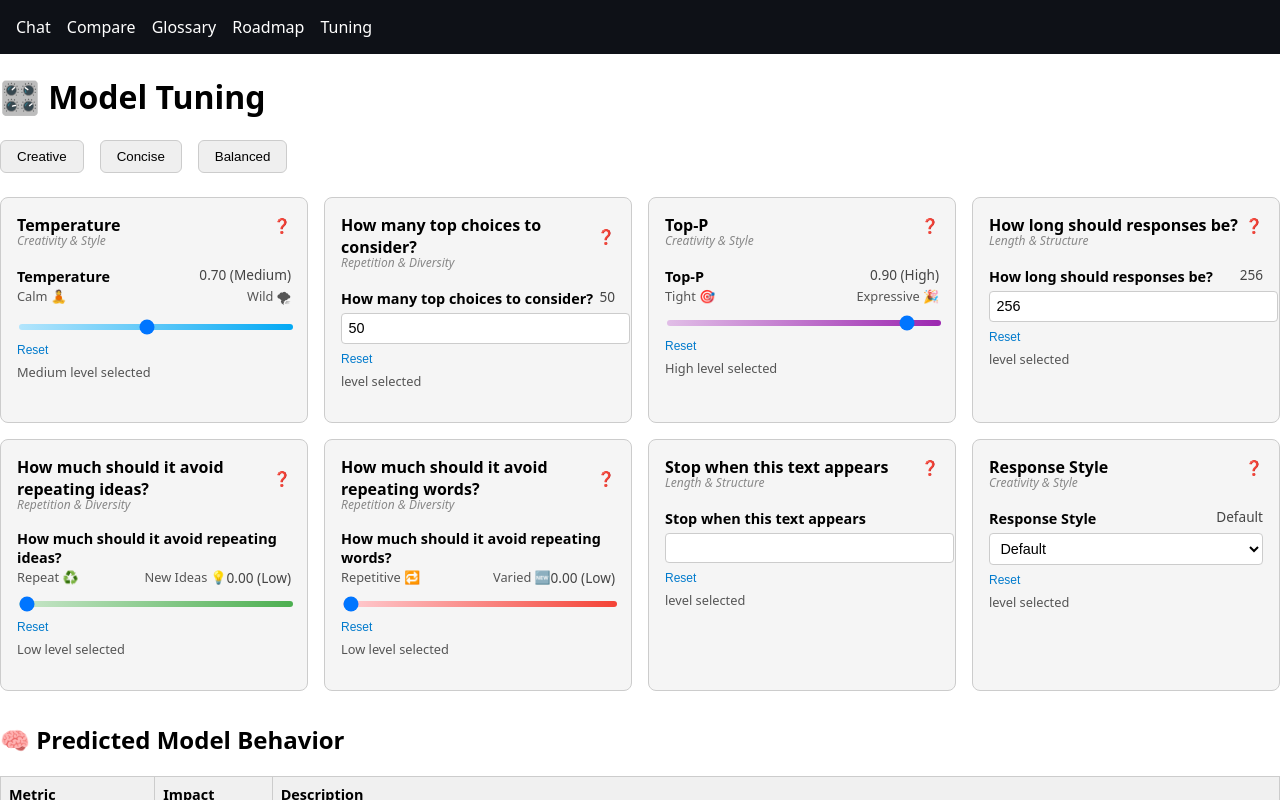
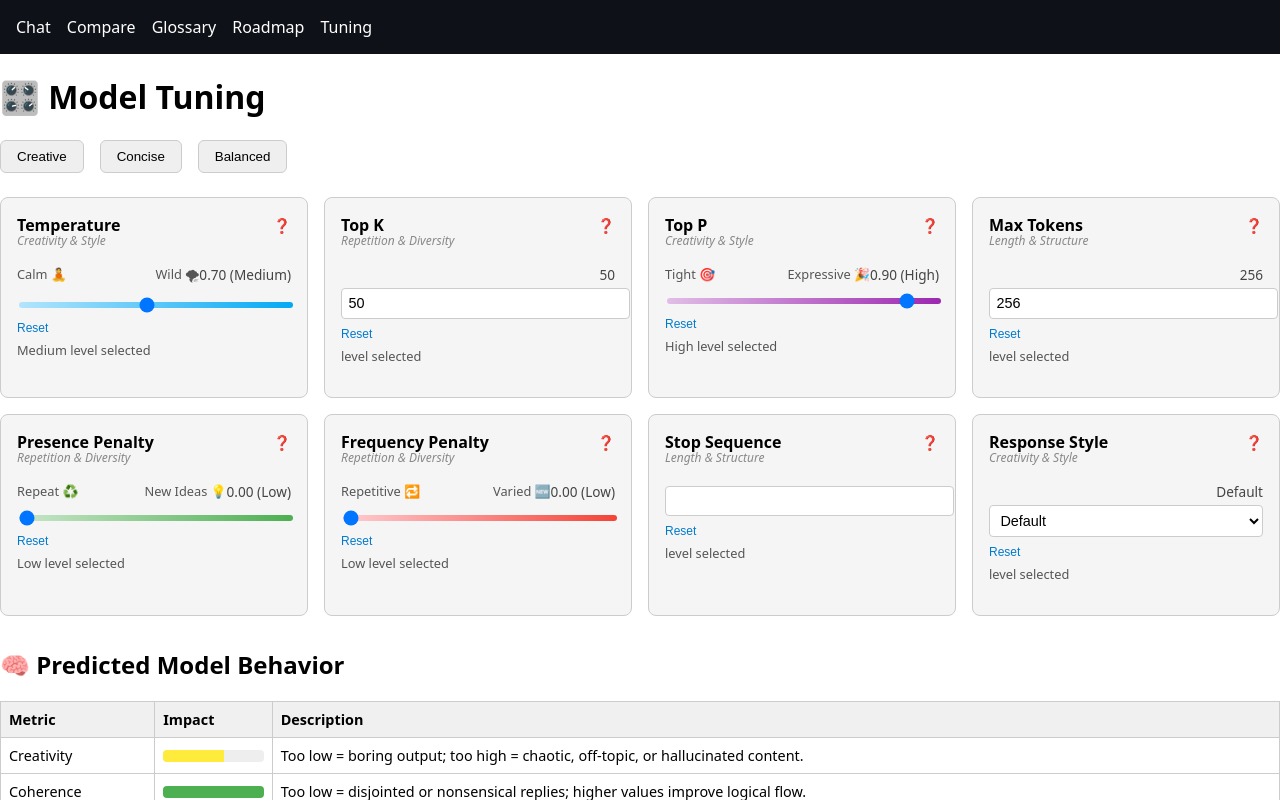
Before and after one commit to ScottFitzgerald83/grail, a SvelteKit app in the folder frontend/: page /tuning in a window 1280 px wide. Shown: the top 800 px of the page. Built offline with nearby package versions, Linux system fonts and the light colour scheme.

Commit message:
Each tile now uses the technical key (e.g. “Top K”) as its title

```diff
--- a/frontend/src/routes/tuning/+page.svelte
+++ b/frontend/src/routes/tuning/+page.svelte
@@ -8,9 +8,9 @@
 
 <div class="param-grid">
   {#each parameters as param}
-    <div class="param-tile" title={param.eli5}>
+    <div class="param-tile">
       <div class="param-header">
-        <strong>{param.label}</strong>
+        <strong>{param.key.replace(/_/g, ' ').replace(/\b\w/g, l => l.toUpperCase())}</strong>
         <span class="help-icon-wrapper">
           <span class="help-icon">❓</span>
           <div class="tooltip-card">
@@ -22,7 +22,6 @@
       <p class="param-category">{paramCategory(param.key)}</p>
       <div class="param-control">
         <label>
-          <span class="param-label">{param.label}</span>
           <span class="param-value">
             {#if param.type === 'slider'}
               {config[param.key].toFixed(2)} ({fuzzyLabel(param, config[param.key])})
@@ -418,11 +417,12 @@
       top: 100%;
       left: 0;
       transform: translateY(0.5rem);
-      background: #ADEBB3;
+      background: #1434A4;
       border: 1px solid #ccc;
       border-radius: 8px;
       padding: 0.75rem;
       font-size: 0.8rem;
+      color: white;
       line-height: 1.3;
       width: 240px;
       box-shadow: 0 2px 8px rgba(0, 0, 0, 0.12);
```
